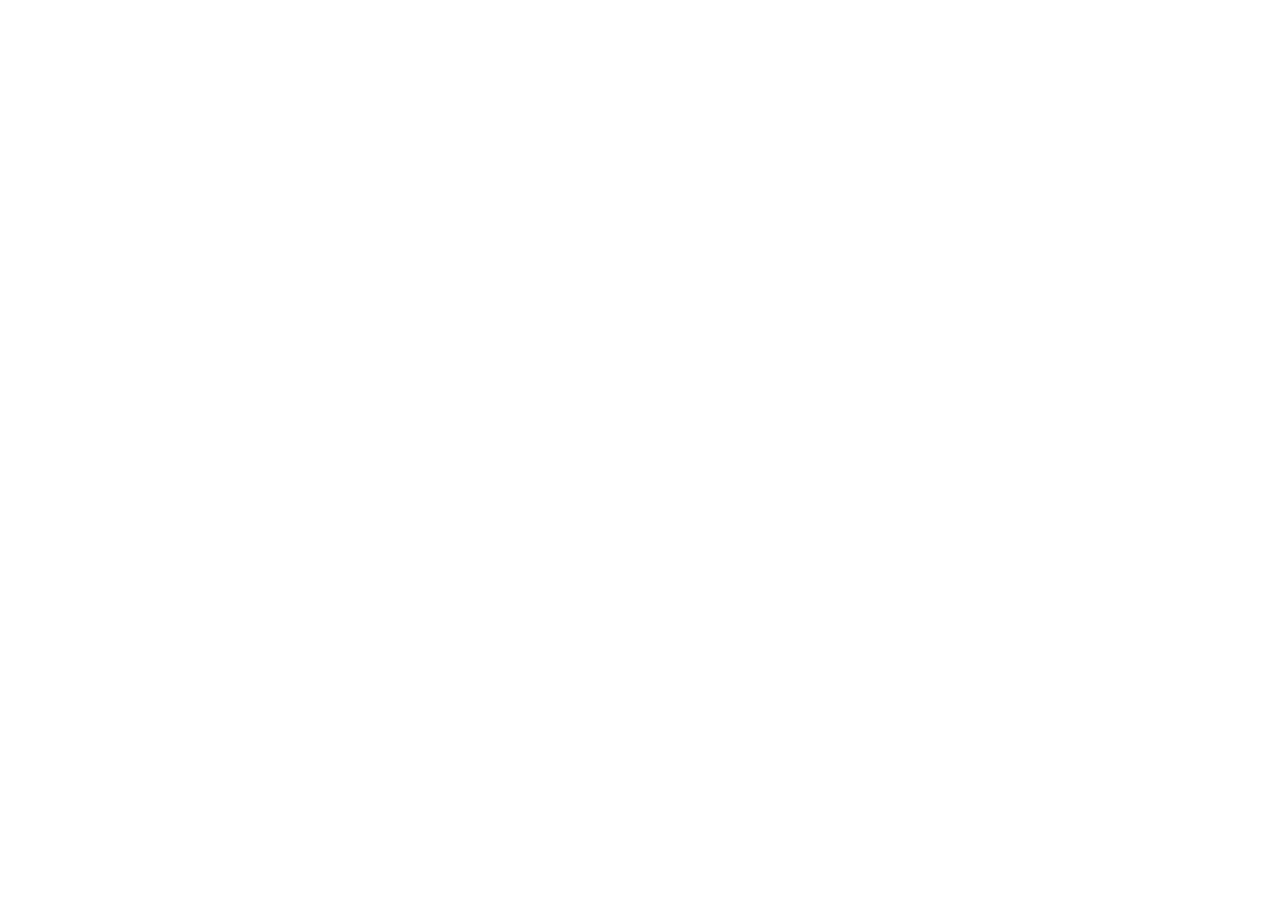
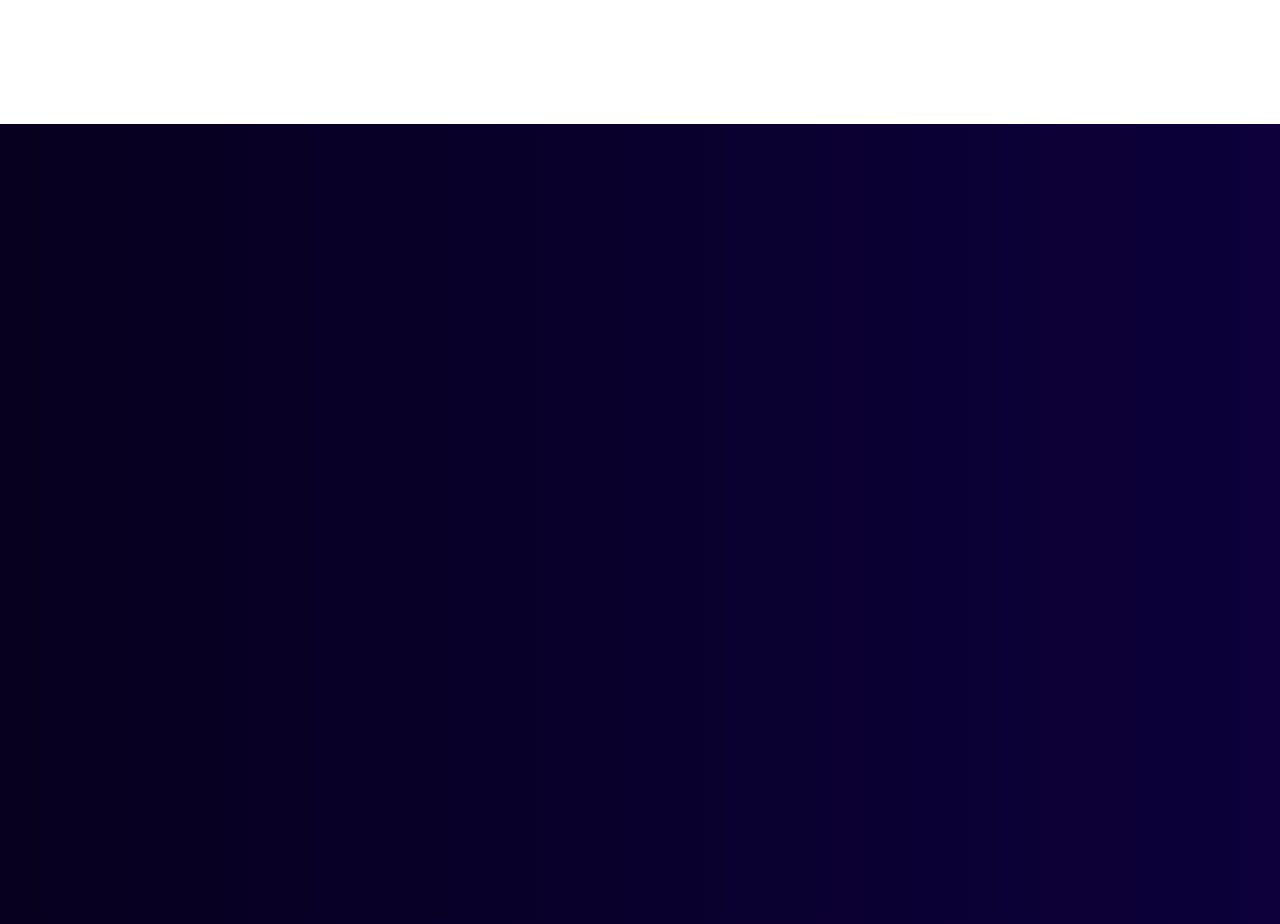
Before and after one commit to AminYousfi/AMin, a React (Create React App) app: page / in a window 1280 px wide. Shown: the part 2320-3244 px from the top of the page. Before the commit the page ends 2444 px from the top, so only its background shows below. Built offline with nearby package versions, Linux system fonts and the light colour scheme; a web font is replaced by a local one.

Commit message:
Add contact

```diff
--- a/src/App.js
+++ b/src/App.js
@@ -4,6 +4,7 @@
 import Navigation from './Components/Navigation/Navigation';
 import About from './Components/About/About';
 import Skills from './Components/Skills/Skills';
+import Contact from './Components/Contact/Contact';
 
 function App() {
   return(
@@ -12,6 +13,7 @@
     <Home />
     <About />
     <Skills />
+    <Contact />
     </>
   )
 }
--- /dev/null
+++ b/src/Components/Contact/Contact.css
@@ -0,0 +1,5 @@
+.contactMeContainer{
+    width: 100vw;
+    height: 100vh;
+    background-image: linear-gradient(to left , #0d003b , #07001f);
+}
--- /dev/null
+++ b/src/Components/Contact/Contact.js
@@ -0,0 +1,15 @@
+import './Contact.css'
+
+function Contact (){
+    return(
+        <>
+        <div className="contactMeContainer bg-gray-800 w-full h-full">
+
+        </div>
+        </>
+    )
+
+
+}
+
+export default Contact ;
```
Also changed, not shown: src/Components/contactMe/contactMe.css (deleted), src/Components/contactMe/contactMe.js (deleted).
